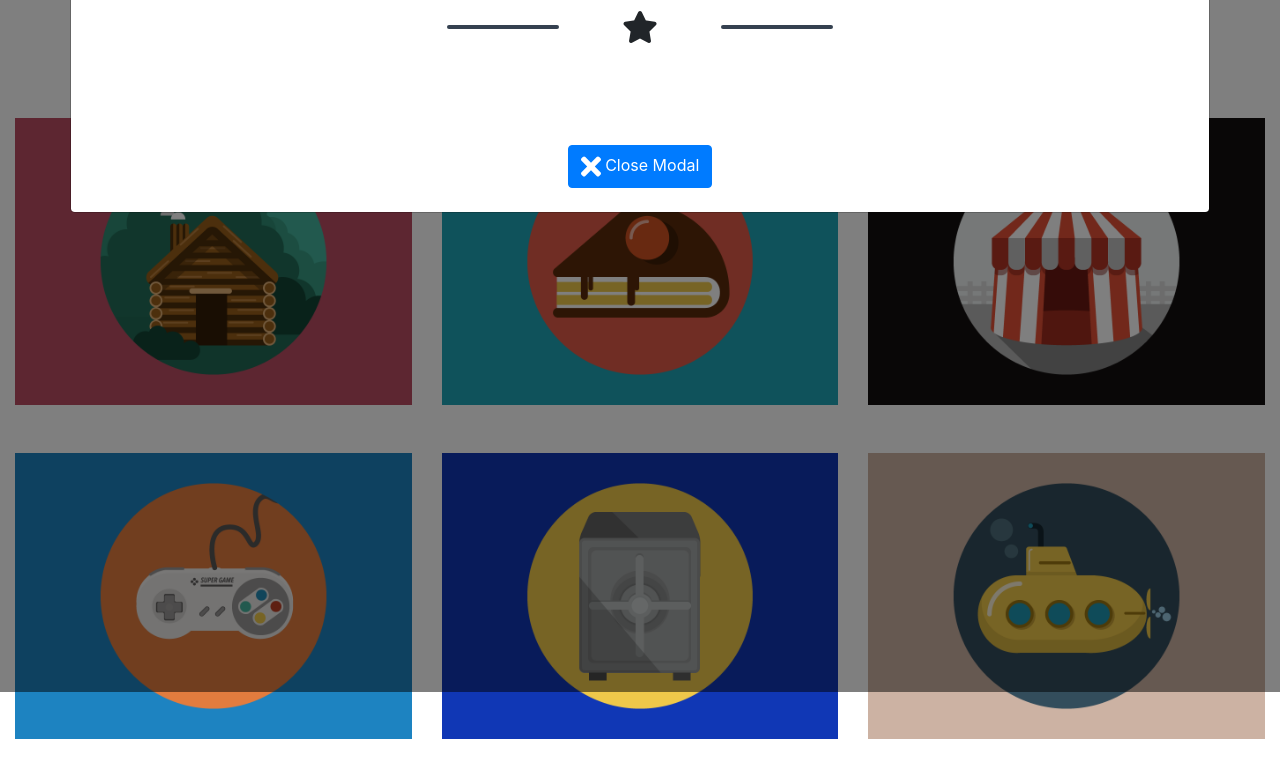
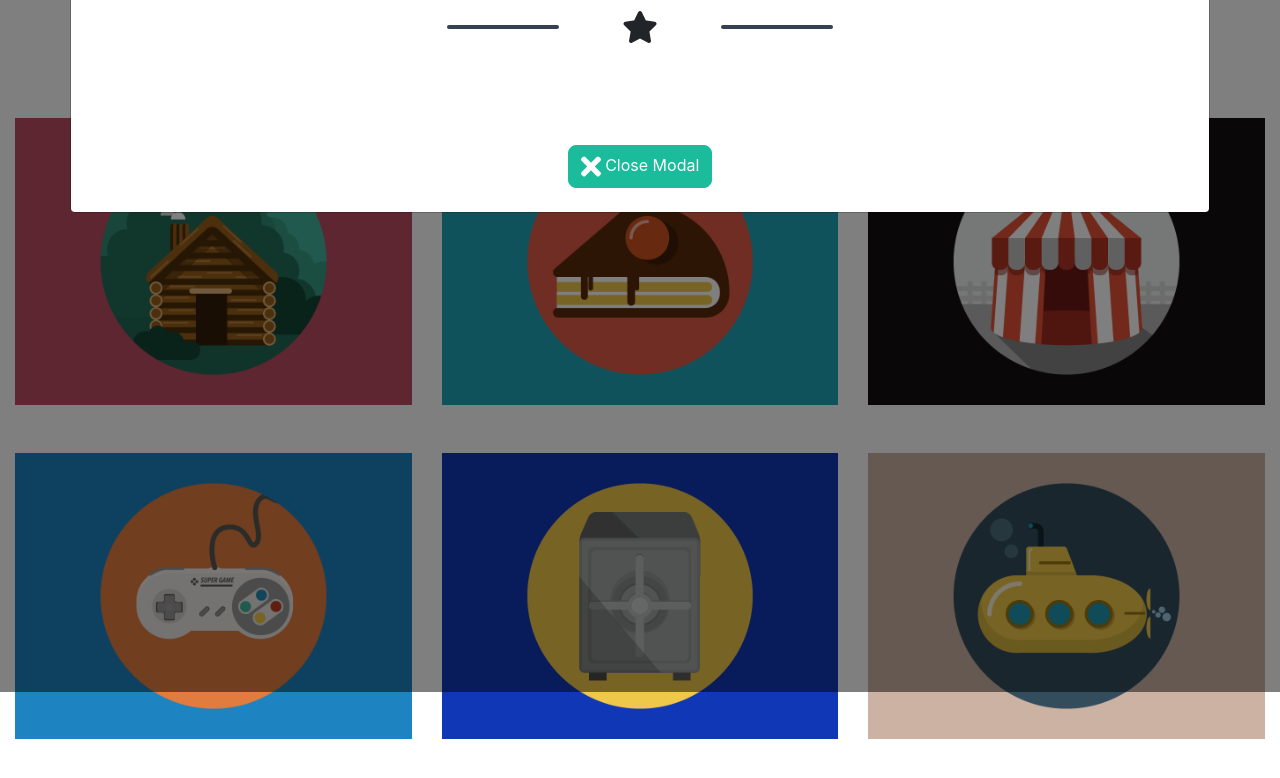
Before and after one commit to HectorGrayWolf/landingPage, a website: page public/index.html in a window 1280 px wide. Both pictures are taken after a click on the element 213 px from the left and 369 px from the top of the page. Shown: the part 108-886 px from the top of the page. Drawn offline with nearby package versions, Linux system fonts and the light colour scheme.

Commit message:
Added button modal close styles

```diff
--- a/public/style.css
+++ b/public/style.css
@@ -48,3 +48,21 @@ i{
 .divider-custom-line .divider-line:last-child{
     margin-right: 1rem;
 }
+
+
+/* Button Modal Close  */
+#btnClose{
+    color: #fff;
+    background-color: #1abc9c;
+    border-color: #1abc9c;
+    cursor: pointer;
+}
+.btn{
+    padding: 0.375rem 0.75rem;
+    border-radius: 0.5rem !important;
+    text-align: center;
+    vertical-align:middle;
+    line-height: 1.5;
+    font-weight: 400;
+    display: inline-block;
+}
```
